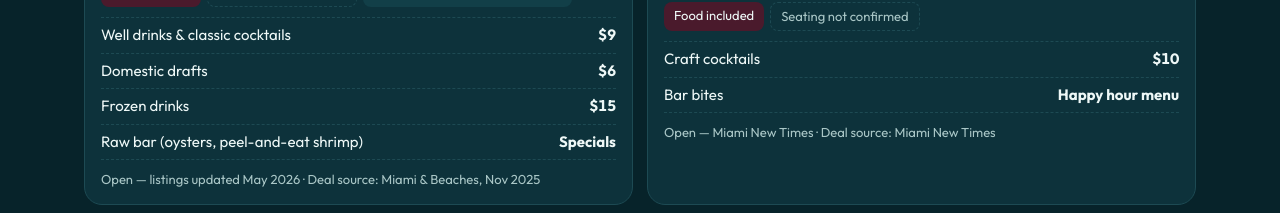
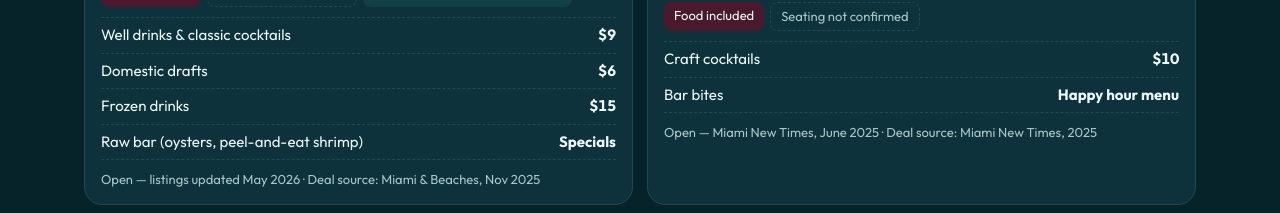
Before and after one commit to johngalang-coder/MBHHS, a plain HTML site: page index.html in a window 1280 px wide. Shown: the part 4140-4353 px from the top of the page. Drawn offline with Linux system fonts and the light colour scheme.

Commit message:
Date Rooftop Cinema Club source (2025)
Co-Authored-By: Claude Opus 5.5 <noreply@anthropic.com>
Claude-Session: https://claude.ai/code/session_01WquBAgrYxn3s98MT3EyyFS

```diff
--- a/index.html
+++ b/index.html
@@ -113,7 +113,7 @@ header p.upd{font-size:13px;margin-top:6px;text-align:left;border:0;padding:0}
 <script>
 {
 const ALL=[0,1,2,3,4,5,6],WK=[1,2,3,4,5],MT=[1,2,3,4],FS=[5,6,0];
-const S={tcf:"Cheesecake Factory location page (hours) + PureWow, Apr 2025 (prices) + ShopFood (bar-area policy)",uch:"Uchiko official site, Nov 2026",hav:"Havana 1957 official site, 2026",mntrc:"Miami New Times",mlsg:"Miami Living, Nov 2026",mnt23:"Miami New Times, 2023",wre:"World Red Eye, Sept 2026",gt:"Goodtime Hotel site",ot:"OpenTable, 2026",at:"Atly, Jun 2026",std:"Standard Hotels site + Miami New Times",o26:"Miami & Beaches, Feb 2026",o25:"Miami & Beaches, Nov 2025",ml:"Miami Living, spring 2026",mnt:"Miami New Times, 2026",ac:"Art Circuits",sm:"Secret Miami, Feb 2024",to:"Time Out"};
+const S={tcf:"Cheesecake Factory location page (hours) + PureWow, Apr 2025 (prices) + ShopFood (bar-area policy)",uch:"Uchiko official site, Nov 2026",hav:"Havana 1957 official site, 2026",mntrc:"Miami New Times, 2025",mlsg:"Miami Living, Nov 2026",mnt23:"Miami New Times, 2023",wre:"World Red Eye, Sept 2026",gt:"Goodtime Hotel site",ot:"OpenTable, 2026",at:"Atly, Jun 2026",std:"Standard Hotels site + Miami New Times",o26:"Miami & Beaches, Feb 2026",o25:"Miami & Beaches, Nov 2025",ml:"Miami Living, spring 2026",mnt:"Miami New Times, 2026",ac:"Art Circuits",sm:"Secret Miami, Feb 2024",to:"Time Out"};
 // seat: bar = bar-only / the venue is a bar; all = bar & tables; ? = not confirmed
 const V=[
 {n:"Sweet Liberty Drinks & Supply Co.",y:[4.4,1078,"sweet-liberty-drinks-and-supply-company-miami-beach"],h:"Collins Park",a:"237 20th St, Ste B, Miami Beach, FL 33139",g:[25.7958,-80.1300],t:[[ALL,16,20]],d:"Cult cocktail bar with one of the beach's best cheap-oyster deals.",food:1,seat:"?",p:[["Raw oysters (each)","$1.25"],["Mini martini","$6"],["Select cocktails","$10"]],s:"o25",ok:"Open — Yelp reviews Nov 2025"},
@@ -142,7 +142,7 @@ const V=[
 {n:"The ScapeGoat",h:"South of Fifth",a:"100 Collins Ave, CU-4, Miami Beach, FL 33139",g:[25.7693,-80.1335],t:[[ALL,17,20]],d:"Tiny, freshly redone cocktail bar with an '80s South Beach look; classic cocktails at one price.",food:0,seat:"bar",sn:"Fits about 40 people",p:[["Classic cocktails (daiquiri, gimlet, paloma, Manhattan, mojito, mule…)","$12"]],s:"mlsg",ok:"Open — Miami Living, Nov 2026"},
 {n:"The Abbey Brewing Company",h:"South Beach (16th St)",a:"1115 16th St, Miami Beach, FL 33139",g:[25.7888,-80.1395],t:[[ALL,16,19]],d:"Miami Beach's first craft-beer bar (since 1995): house brews, pool and darts.",food:0,seat:"bar",p:[["Drinks","50% off"]],s:"mnt23",x:"Happy hour details are from 2023 — the bar is open, but call to confirm the deal.",ok:"Open — Miami New Times, Mar 2026"},
 {n:"Havana 1957 — Ocean Drive",h:"South Beach",a:"Breakwater Hotel, 940 Ocean Dr, Miami Beach, FL 33139",g:[25.7795,-80.1307],t:[[WK,16,19]],d:"Cuban spot with live music: happy hour mojitos, classic cocktails and small plates to share.",food:1,seat:"?",p:[["Mojitos (classic, South Beach, fruity)","$8"],["Small plates","Happy hour menu"]],s:"hav",x:"Some pages on Havana 1957's site say 4–6pm; its main page and Ocean Drive menu say 4–7pm.",ok:"Open — official site, 2026"},
-{n:"Rooftop Cinema Club",h:"Lincoln Road",a:"1212 Lincoln Rd, Miami Beach, FL 33139",g:[25.7904,-80.1405],t:[[WK,17,19.5]],d:"Rooftop lounge above Lincoln Road with skyline sunsets, movie-themed cocktails and no dress code.",food:1,seat:"?",p:[["Craft cocktails","$10"],["Bar bites","Happy hour menu"]],s:"mntrc",ok:"Open — Miami New Times"},
+{n:"Rooftop Cinema Club",h:"Lincoln Road",a:"1212 Lincoln Rd, Miami Beach, FL 33139",g:[25.7904,-80.1405],t:[[WK,17,19.5]],d:"Rooftop lounge above Lincoln Road with skyline sunsets, movie-themed cocktails and no dress code.",food:1,seat:"?",p:[["Craft cocktails","$10"],["Bar bites","Happy hour menu"]],s:"mntrc",ok:"Open — Miami New Times, June 2025"},
 {n:"Kill Your Idol",h:"Española Way",a:"222 Española Way, Miami Beach, FL 33139",g:[25.7865,-80.1310],t:[[ALL,20,22]],d:"Late \"happy hour\" at a dive-y Española Way bar — all drinks half off.",food:0,seat:"bar",p:[["All drinks","50% off"]],s:"sm",x:"Happy hour times are from 2024 — bar is open, deal unconfirmed.",ok:"Open — concerts listed 2026"}
 ];
 const PL=[["South Pointe Park",25.7680,-80.1340],["Ocean Dr & 10th St",25.7800,-80.1305],["Española Way",25.7866,-80.1320],["Lincoln Rd & Washington Ave",25.7905,-80.1330],["Lincoln Rd & Alton Rd",25.7905,-80.1410],["Sunset Harbour",25.7935,-80.1445],["Convention Center",25.7950,-80.1340],["Bass Museum / Collins Park",25.7967,-80.1290],["Mid-Beach (41st St)",25.8130,-80.1300],["Fontainebleau",25.8180,-80.1225],["North Beach Bandshell",25.8595,-80.1215]];
```
